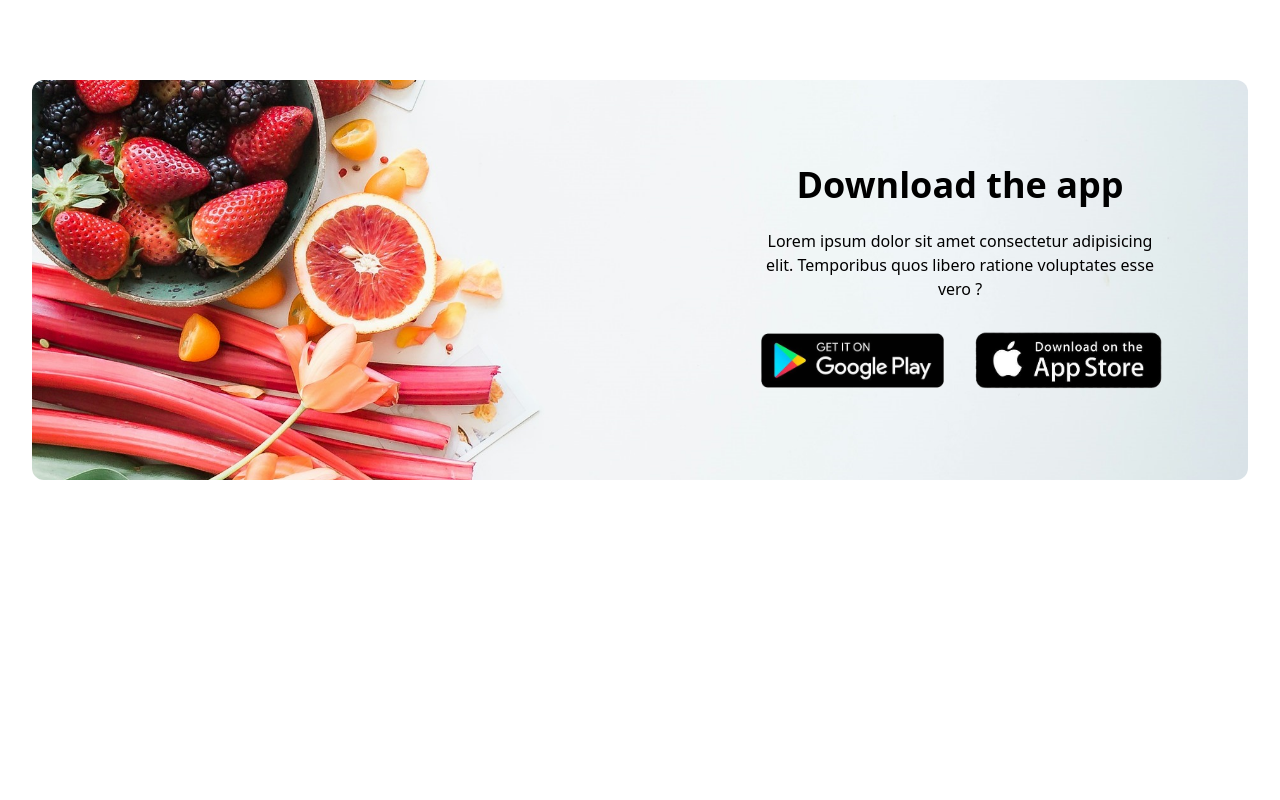
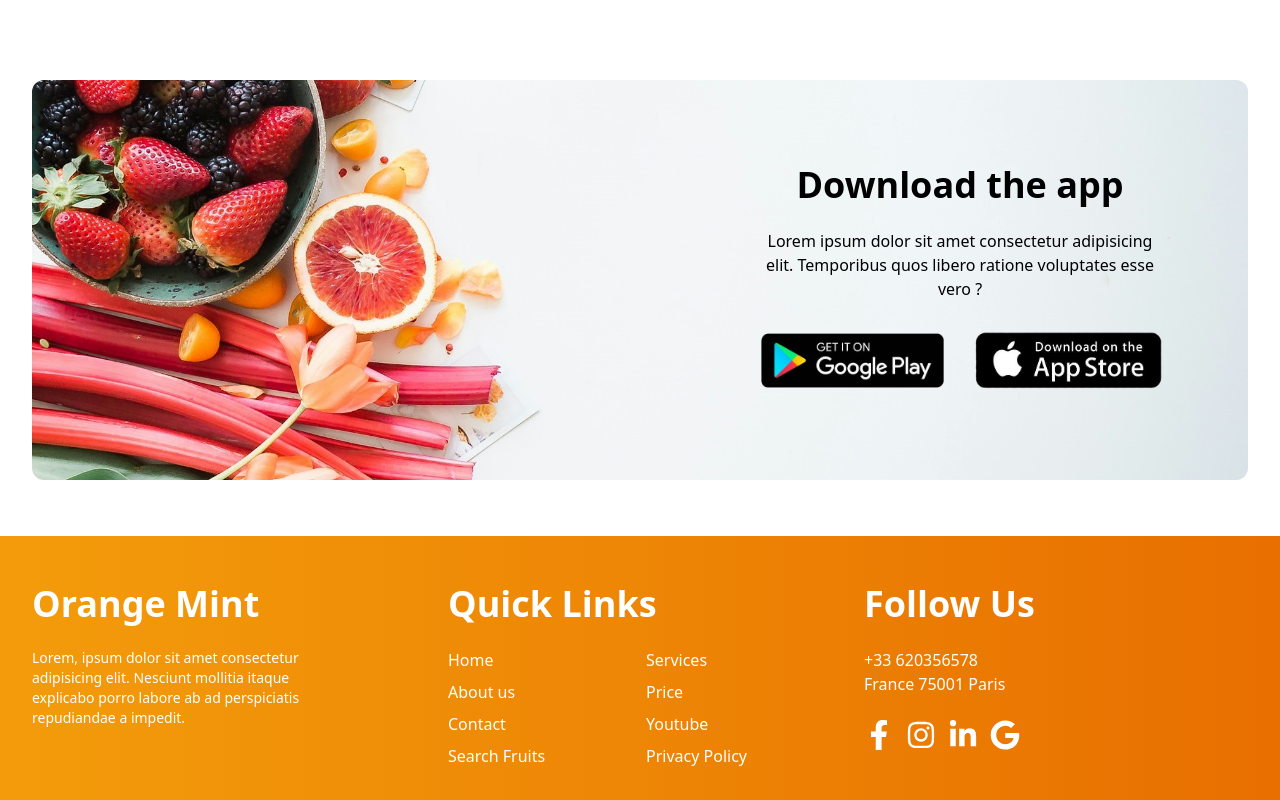
Before and after one commit to Hiboo93/grocery-store, a React (Vite) app: page / in a window 1280 px wide. Shown: the part 1714-2514 px from the top of the page. Before the commit the page ends 2250 px from the top, so only its background shows below. Built offline with nearby package versions, Linux system fonts and the light colour scheme.

Commit message:
🚧 F05: Creating component (Footer)

```diff
--- a/src/App.jsx
+++ b/src/App.jsx
@@ -1,4 +1,5 @@
 import AppBanner from "./components/AppBanner/AppBanner.jsx";
+import Footer from "./components/Footer/Footer.jsx";
 import Hero from "./components/Hero/Hero.jsx";
 import Services from "./components/Services/Services.jsx";
 import WhereToBuy from "./components/WhereToBuy/WhereToBuy.jsx";
@@ -10,6 +11,7 @@ export default function App() {
       <Services />
       <WhereToBuy />
       <AppBanner />
+      <Footer />
     </main>
   )
 }
--- /dev/null
+++ b/src/components/Footer/Footer.jsx
@@ -0,0 +1,68 @@
+import { FaFacebookF, FaGoogle, FaInstagram, FaLinkedinIn } from "react-icons/fa"
+import { FOOTERLINKS, FOOTERLINKS2 } from "../../constants/index.js"
+
+
+const Footer = () => {
+  return (
+    <div className="bg-gradient-to-r from-primary to-secondary pt-12 pb-8 text-white">
+      <div className="container">
+        <div className="grid grid-cols-1 sm:grid-cols-2 md:grid-cols-3 gap-8 text-white ">
+          {/* company details section */}
+          <div className="space-y-6">
+            <h1 className="text-4xl font-bold">Orange Mint</h1>
+            <p className="text-sm max-w-[300px]">Lorem, ipsum dolor sit amet consectetur adipisicing elit. Nesciunt mollitia itaque explicabo porro labore ab ad perspiciatis repudiandae a impedit.</p>
+          </div>
+
+          {/* NavLink section */}
+          <div className="space-y-6">
+            <h1 className="text-4xl font-bold">Quick Links</h1>
+            <div className="grid grid-cols-2 gap-3">
+              {/* first column links */}
+              <div>
+              <ul className="space-y-2">
+                  {
+                    FOOTERLINKS.map((link) => (
+                      <li key={link.id}>
+                        <a href={link.href}>{link.label}</a>
+                      </li>
+                    ))
+                  }
+                </ul>
+              </div>
+
+              {/* second column links */}
+              <div>
+                <ul className="space-y-2">
+                  {
+                    FOOTERLINKS2.map((link) => (
+                      <li key={link.id}>
+                        <a href={link.href}>{link.label}</a>
+                      </li>
+                    ))
+                  }
+                </ul>
+              </div>
+            </div>
+          </div>
+
+          {/* social links section */}
+          <div className="space-y-6">
+            <h1 className="text-4xl font-bold">Follow Us</h1>
+            <div>
+              <p>+33 620356578</p>
+              <p>France 75001 Paris</p>
+            </div>
+            <div className="flex items-center gap-3">
+              <FaFacebookF className="text-3xl hover:scale-105 duration-300"/>
+              <FaInstagram className="text-3xl hover:scale-105 duration-300"/>
+              <FaLinkedinIn className="text-3xl hover:scale-105 duration-300"/>
+              <FaGoogle className="text-3xl hover:scale-105 duration-300"/>
+            </div>
+          </div>
+        </div>
+      </div>
+    </div>
+  )
+}
+
+export default Footer
--- a/src/components/Hero/Hero.jsx
+++ b/src/components/Hero/Hero.jsx
@@ -33,7 +33,7 @@ const Hero = () => {
             </div>
 
             {/* image section */}
-            <div>
+            <div data-aos="zoom-in" data-aos-delay="700">
               <img src={OrangeImg} alt="Not found" className="relative z-10 w-[400px] img-shadow" />
             </div>
 
--- a/src/constants/index.js
+++ b/src/constants/index.js
@@ -6,6 +6,19 @@ export const NAVLINKS = [
   {href: "#home", label: "Home"},
   {href: "#", label: "Where to find"},
   {href: "#contact", label: "Contact"}
+]
+export const FOOTERLINKS = [
+  {href: "#home", label: "Home"},
+  {href: "#about", label: "About us"},
+  {href: "#", label: "Contact"},
+  {href: "#", label: "Search Fruits"},
+]
+
+export const FOOTERLINKS2 = [
+  {href: "#service", label: "Services"},
+  {href: "#price", label: "Price"},
+  {href: "#youtube", label: "Youtube"},
+  {href: "#", label: "Privacy Policy"},
 ]
 
 export const SERVICESDATA = [
```
